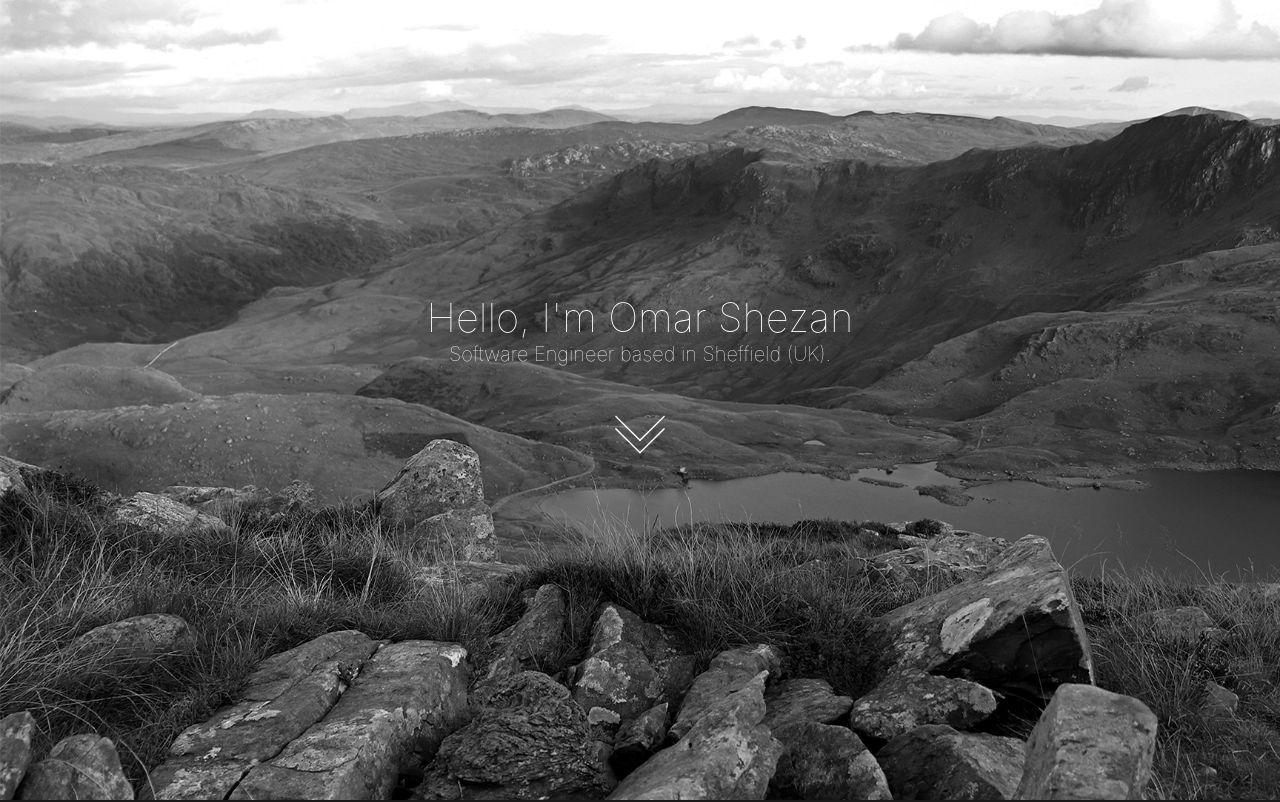
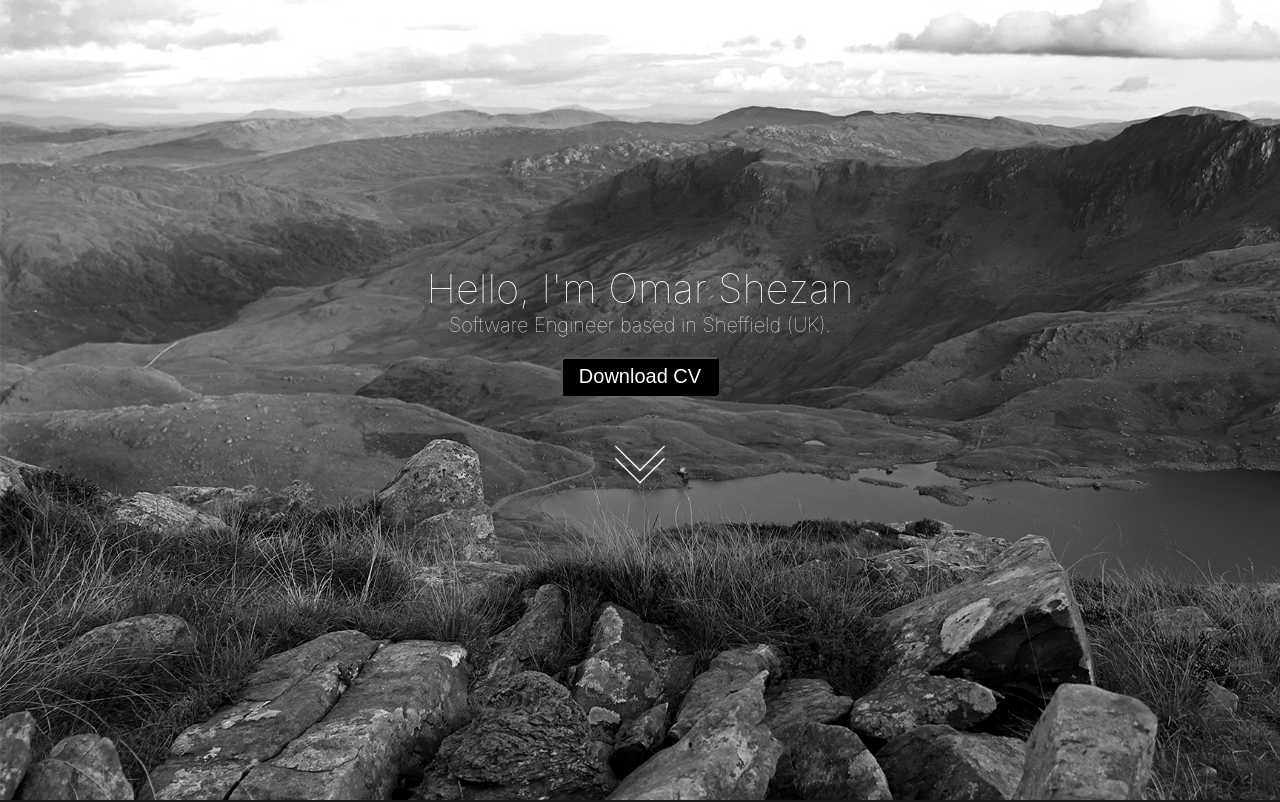
Before and after one commit to OmarShezan/portfolio, a React (Create React App) app: page / in a window 1280 px wide. Shown: the top 802 px of the page. Built offline with nearby package versions, Linux system fonts and the light colour scheme; no server answers.

Commit message:
download CV button, hook firestore cv storadge and opwn CV in new tab

```diff
--- a/src/homePage/HomePage.jsx
+++ b/src/homePage/HomePage.jsx
@@ -12,6 +12,12 @@ const HomePage = () =>{
 
               <div id="title"><span className="hello">Hello,</span> I'm Omar Shezan</div>
               <div id = "sub-title">Software Engineer based in Sheffield (UK).</div>
+              <br/>
+              <button id = "sub-title" className='cv'>
+                  <a
+                  style={{ textDecoration: 'none', color: 'white' }}
+                  href='https://firebasestorage.googleapis.com/v0/b/os-backend.appspot.com/o/omar_cv2021.pdf?alt=media&token=09645343-843c-48eb-8840-d14221331e61' rel="noreferrer" target='_blank'>Download CV</a></button>
+
               <Link
                       className="menuItem"
                       activeClass="active"
--- a/src/homePage/style.css
+++ b/src/homePage/style.css
@@ -56,6 +56,19 @@
     animation: pulse 3s infinite;
   }
 
+  .cv{
+    padding: 6px 16px;
+    font-size: 14px;
+    background-color: black;
+    color: white;
+    border-radius: 4px;
+    cursor: pointer;
+  }
+
+  .cv:hover{
+    background-color: rgb(53, 53, 53);;
+  }
+
   @keyframes pulse{
     0% {  color: white; }
     25%{  color: rgb(255, 208, 0); }
```
